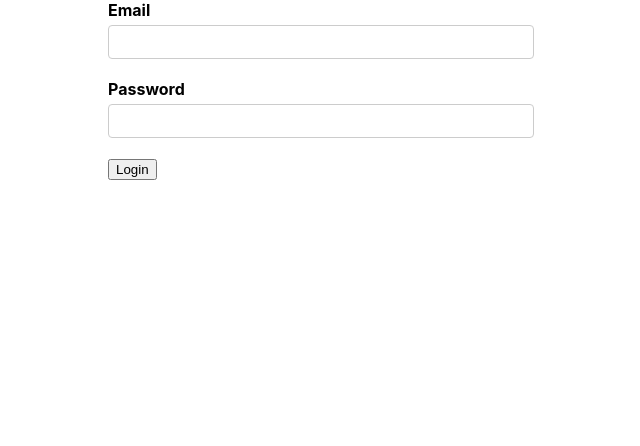
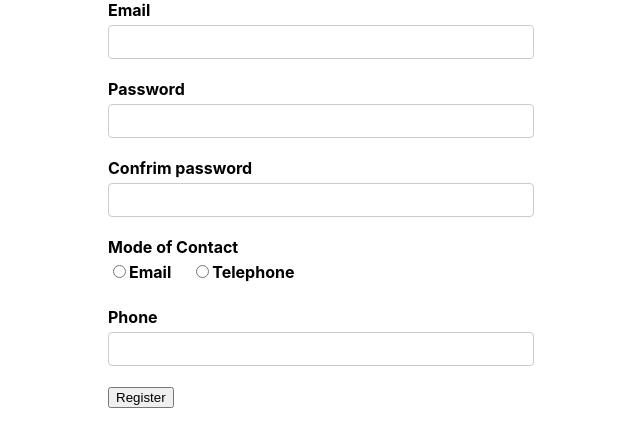
Before and after one commit to pashinde-ee/formik-controls-demo, a React (Create React App) app: page / in a window 1280 px wide. Shown: the top 446 px of the page, without its empty margins (319-959 px from the left). Built offline with nearby package versions, Linux system fonts and the light colour scheme.

Commit message:
Added register form

```diff
--- a/src/App.js
+++ b/src/App.js
@@ -1,12 +1,21 @@
 import './App.css';
 import FormikContainer from './components/formikContainer';
 import LoginForm from './components/LoginForm';
+import RegisterForm from './components/RegisterForm';
 
 function App() {
   return (
     <div className="App">
-      <LoginForm />
-    </div>
+      {/* <div>
+        <FormikContainer />
+      </div> */}
+      {/* <div>
+        <LoginForm />
+      </div> */}
+      <div>
+        <RegisterForm />
+      </div>
+  </div>
   );
 }
 
--- a/src/components/LoginForm.js
+++ b/src/components/LoginForm.js
@@ -1,9 +1,9 @@
 import React from 'react';
 import * as Yup from 'yup';
-import { Rormik, Form, Formik } from 'formik';
+import { Form, Formik } from 'formik';
 import FormikControl from './FormikControl';
 
-const LoginForm = (props) => {
+const LoginForm = () => {
     const initialValues = {
         email: "",
         password: ""
--- /dev/null
+++ b/src/components/RegisterForm.js
@@ -0,0 +1,81 @@
+import React from 'react';
+import { Formik, Form } from 'formik';
+import * as Yup from 'yup';
+import FormikControl from './FormikControl';
+
+const RegisterForm = () => {
+    const options = [
+        {key:"Email", value:"emailmoc"},
+        {key:"Telephone", value:"telephonemoc"}
+    ];
+    const initialValues = {
+        email: "",
+        password: "",
+        confirmPassword: "",
+        modeOfContact: "",
+        phone: ""
+    };
+
+    const validationSchema = Yup.object({
+        email: Yup.string().email('Invalid email').required('Email is required'),
+        password: Yup.string().required('Password is required'),
+        confirmPassword: Yup.string().oneOf([Yup.ref('password'), ''], 'Password must match').required('Re-enter password'),
+        modeOfContact: Yup.string().required('Select mode of contact'),
+        phone: Yup.string().when('modeOfContact', {
+            is: "telephonemoc",
+            then: Yup.string().required('Phone is required whtn moc is telephone')
+        })
+    });
+
+    const onSubmit = values => {
+        console.log(values);
+    }
+
+    return (
+        <Formik
+            initialValues={initialValues}
+            validationSchema={validationSchema}
+            onSubmit={onSubmit}
+        >
+            {
+                formik => {
+                    return <Form>
+                        <FormikControl
+                            control="input"
+                            type="email"
+                            label="Email"
+                            name="email"
+                        />
+                        <FormikControl
+                            control="input"
+                            type="password"
+                            label="Password"
+                            name="password"
+                        />
+                        <FormikControl
+                            control="input"
+                            type="password"
+                            label="Confrim password"
+                            name="confirmPassword"
+                        />
+                        <FormikControl
+                            control="radio"
+                            label="Mode of Contact"
+                            name="modeOfContact"
+                            options={options}
+                        />
+                        <FormikControl
+                            control="input"
+                            type="text"
+                            label="Phone"
+                            name="phone"
+                        />
+                        <button type="submit" disabled={!formik.isValid}>Register</button>
+                    </Form>
+                }
+            }
+        </Formik>
+    );
+};
+
+export default RegisterForm;
```
